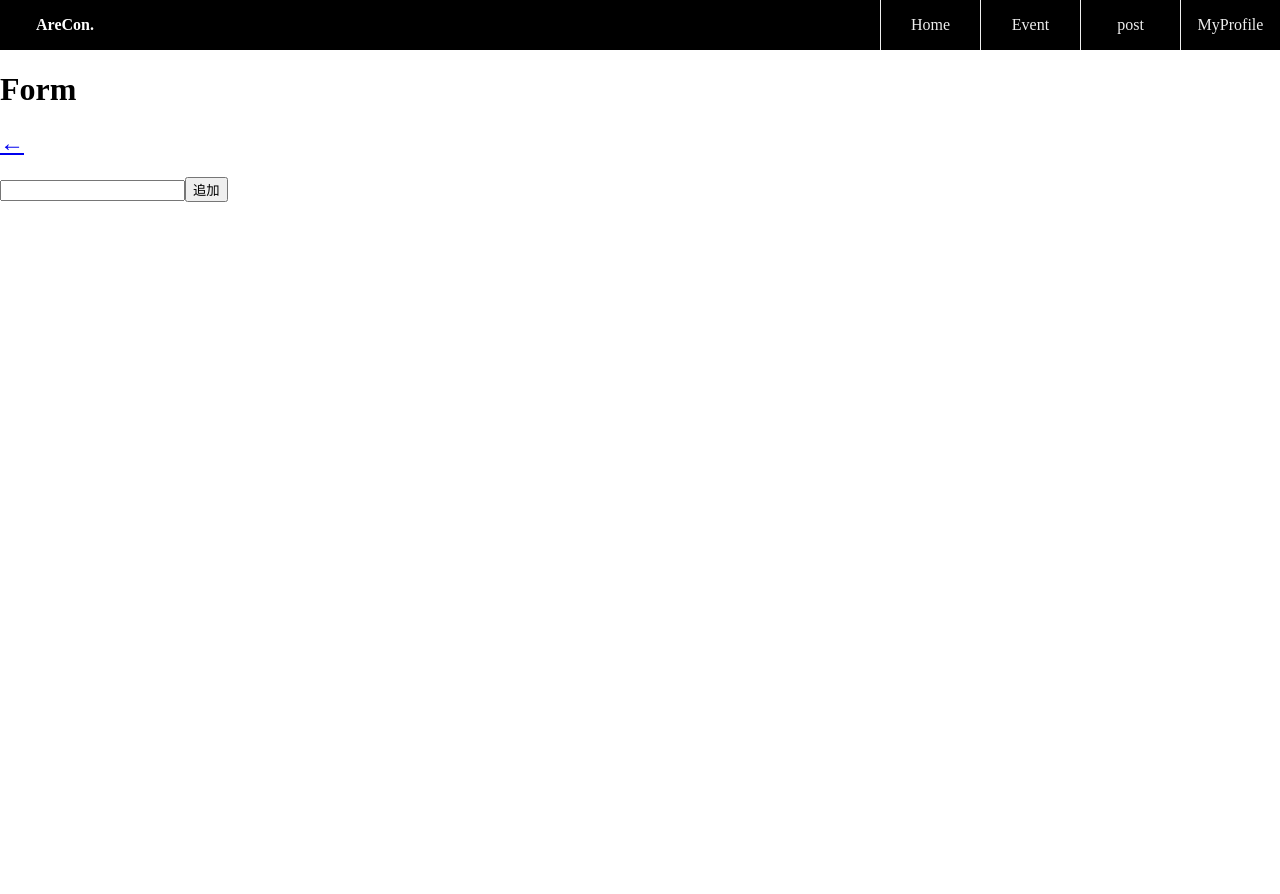
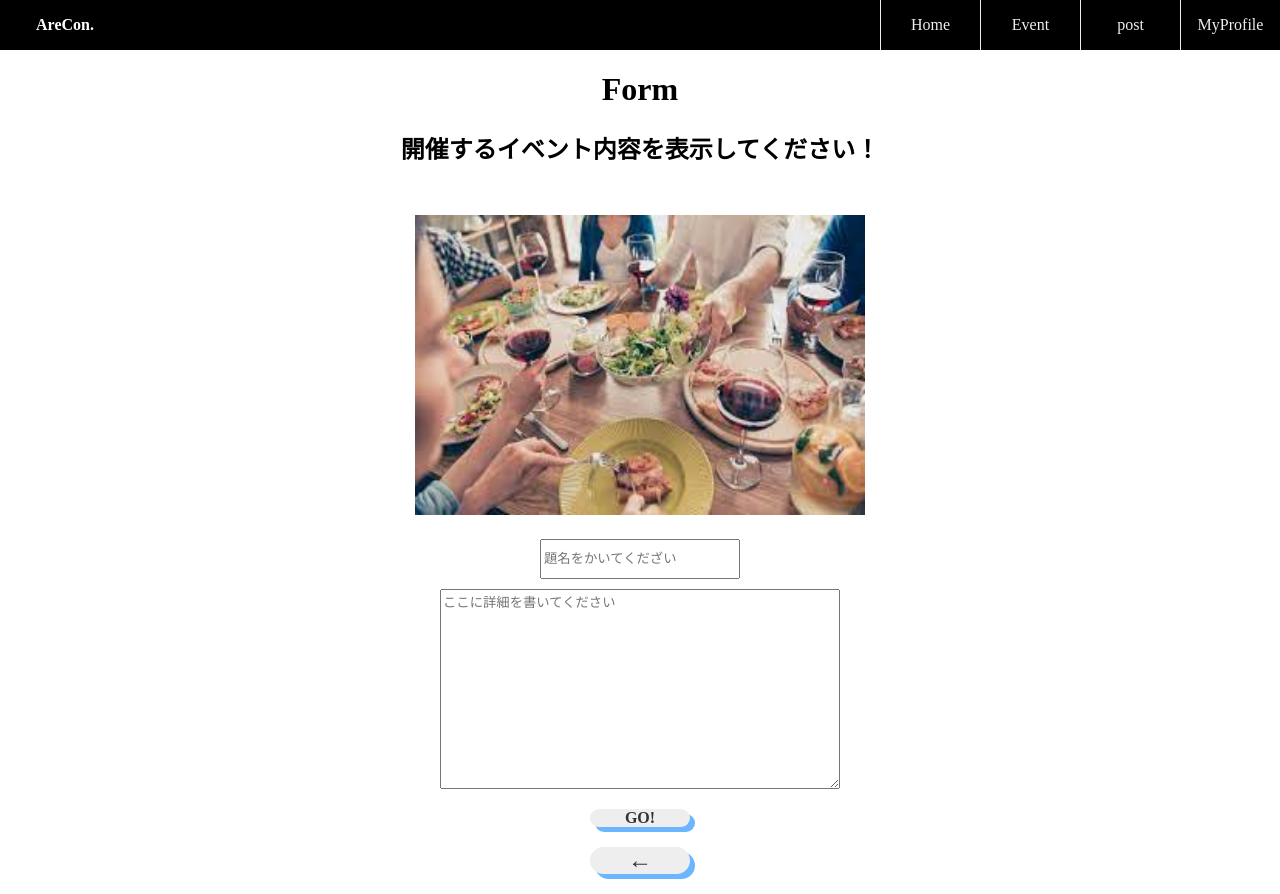
Before and after one commit to webex14-team-10/anualincome-100milion, a Vue app: page /eventform-view in a window 1280 px wide. Before the commit the page ends 800 px from the top, so only its background shows below. Built offline with nearby package versions, Linux system fonts and the light colour scheme.

Commit message:
eventの機能つけました

```diff
--- a/package.json
+++ b/package.json
@@ -13,7 +13,8 @@
     "firebase": "^9.8.2",
     "vue": "^3.2.13",
     "vue-axios": "^3.4.1",
-    "vue-router": "^4.0.3"
+    "vue-router": "^4.0.3",
+    "vue-sweetalert2": "^5.0.5"
   },
   "devDependencies": {
     "@babel/core": "^7.12.16",
--- a/src/router/index.js
+++ b/src/router/index.js
@@ -3,7 +3,7 @@ import HomeView from "../views/HomeView.vue";
 import MyProfile from "../views/MyProfile.vue";
 import PostView from "../views/PostView.vue";
 import FormView from "../views/FormView.vue";
-
+import EventpropView from "../views/EventpropView.vue";
 import EventView from "../views/EventView.vue";
 import EventFormView from "../views/EventFormView.vue";
 
@@ -32,11 +32,18 @@ const routes = [
     path: "/event-view",
     name: "EventView",
     component: EventView,
+    props: true,
   },
   {
     path: "/eventform-view",
     name: "EventFormView",
     component: EventFormView,
+  },
+  {
+    path: "/eventpropView.vue",
+    name: "EventpropView",
+    component: EventpropView,
+    props: true,
   },
 ];
 
--- a/src/views/EventFormView.vue
+++ b/src/views/EventFormView.vue
@@ -1,9 +1,45 @@
 <template>
-  <h1>Form</h1>
-  <h2><router-link to="/event-view">←</router-link></h2>
-  <div class="add-tweets-div">
-    <input class="add-tweets-input" type="text" v-model="textInput" />
-    <button class="add-tweets-button" v-on:click="pushinput">追加</button>
+  <div id="form-wrapper">
+    <h1>Form</h1>
+
+    <!-- <transition name="post-alert">
+      <b-alert v-show="post_message" variant="success" show
+        >内容が投稿されました！</b-alert
+      >
+    </transition> -->
+    <!-- <transition name="post-validataion">
+      <b-alert v-show="post_validation" variant="danger" show
+        >内容を入力して下さい</b-alert
+      >
+    </transition> -->
+    <div class="cord">
+      <h2>開催するイベント内容を表示してください！</h2>
+      <img
+        src="../assets/ホームパーティ画像.jpeg"
+        class="cord-img"
+        width="450"
+        height="300"
+      />
+      <div class="add-tweets-div">
+        <input
+          class="add-tweets-input"
+          v-model="textInput"
+          placeholder="題名をかいてくだざい"
+        /><br />
+        <textarea
+          class="add-twewts-textarea"
+          v-model="textarea"
+          placeholder="ここに詳細を書いてください"
+        ></textarea>
+      </div>
+      <div class="sub">
+        <div class="button_solid014s">
+          <a href="#" v-on:click="pushinput">GO!</a>
+          <h2><router-link to="/event-view">←</router-link></h2>
+        </div>
+        <!-- <button class="add-tweets-button" v-on:click="pushinput">追加</button> -->
+      </div>
+    </div>
   </div>
 </template>
 <script>
@@ -14,23 +50,80 @@ export default {
   data() {
     return {
       textInput: "",
+      textarea: "",
     };
   },
   methods: {
     pushinput() {
-      if (this.textInput === "") {
+      if (this.textInput === "" || this.textarea === "") {
         return;
       } else {
         var todo = {
           text: this.textInput,
+          textarea: this.textarea,
+          Star: 0,
         };
         console.log(todo);
         this.textInput = "";
-        addDoc(collection(db, "event"), {
-          data: todo,
-        });
+        this.textarea = "";
+        addDoc(collection(db, "event"), todo);
       }
     },
   },
 };
 </script>
+<style>
+#form-wrapper {
+  text-align: center;
+}
+img {
+  margin-top: 30px;
+  margin-bottom: 20px;
+}
+
+.add-tweets-input {
+  width: 200px;
+  height: 40px;
+  margin-bottom: 10px;
+}
+.add-twewts-textarea {
+  display: block;
+  margin: 0 auto;
+  width: 400px;
+  height: 200px;
+  margin-bottom: 20px;
+}
+
+.button_solid014s a {
+  background: #eee;
+  border-radius: 3px;
+  position: relative;
+  display: flex;
+  justify-content: center;
+  align-items: center;
+  margin: 0 auto;
+  max-width: 100px;
+  padding: 10px auto;
+  color: #313131;
+  transition: 0.3s ease-in-out;
+  font-weight: 600;
+  box-shadow: 5px 5px 0 #6bb6ff;
+  border-radius: 50px;
+  text-decoration: none;
+}
+.button_solid014s a:hover {
+  background-color: #b3d9ff;
+  box-shadow: 0 0 0;
+  transform: translate(5px, 5px);
+}
+.button_solid014s a:after {
+  position: absolute;
+  top: 50%;
+  right: 20px;
+  transition: 0.2s ease-in-out;
+
+  font-family: "Font Awesome 5 Free";
+  font-weight: 900;
+  transform: translateY(-50%);
+}
+</style>
--- a/src/views/EventView.vue
+++ b/src/views/EventView.vue
@@ -1,4 +1,5 @@
 <template>
+  <div class="content">
     <div id="posts-wrapper">
       <hr />
       <h2>みんなの投稿</h2>
@@ -13,20 +14,41 @@
 
     <div id="posts-tweets">
       <ul class="posts__container">
-      <li v-for="post in posttext" :key="post" class="memo">
+        <li v-for="post in posttext" :key="post">
+          <div class="memos">
             <div class="memo__text" v-bind:class="{ done: post }">
-          {{ post.data.text }}
+              {{ post.text }}
             </div>
             <button class="memo__delete" v-on:click="deleteinput(post)">
               削除
             </button>
+            <div class="memo-bar">
+              <div class="hert">
+                <div class="button_solid014">
+                  <a href="#" v-on:click="addStar(post)"
+                    >いいねボタン&emsp;→&emsp;{{ post.Star }}</a
+                  >
+                </div>
+
+                <button v-on:click="test(post)">詳細</button>
+                <div class="like"></div>
+              </div>
+            </div>
+          </div>
         </li>
       </ul>
+    </div>
   </div>
 </template>
 
 <script>
-import { collection, doc, getDocs, deleteDoc } from "firebase/firestore";
+import {
+  collection,
+  doc,
+  getDocs,
+  deleteDoc,
+  updateDoc,
+} from "firebase/firestore";
 import { db } from "@/firebase.js";
 export default {
   data() {
@@ -53,15 +75,73 @@ export default {
       console.log(post.id);
       await deleteDoc(doc(db, "event", post.id));
     },
+    async addStar(post) {
+      console.log("keisi");
+      await updateDoc(doc(db, "event", post.id), {
+        Star: (post.Star += 1),
+      });
+    },
+    test(post) {
+      this.$router.push({
+        name: "EventpropView",
+        params: post,
+      });
+    },
   },
 };
 </script>
 
 <style>
+.content {
+  text-align: center;
+}
+.memos {
+  background-color: rgb(53, 206, 141);
+  margin: 20px 50px;
+  border-radius: 30px;
+}
+
 li {
   list-style: none;
+}
+
+ul {
+  margin-left: -40px;
 }
 .form-text {
   text-decoration: none;
 }
+
+.button_solid014 a {
+  background: #eee;
+  border-radius: 3px;
+  position: relative;
+  display: flex;
+  justify-content: center;
+  align-items: center;
+  margin: 0 auto;
+  max-width: 220px;
+  padding: 10px auto;
+  color: #313131;
+  transition: 0.3s ease-in-out;
+  font-weight: 600;
+  box-shadow: 5px 5px 0 #6bb6ff;
+  border-radius: 50px;
+  text-decoration: none;
+}
+.button_solid014 a:hover {
+  background-color: #b3d9ff;
+  box-shadow: 0 0 0;
+  transform: translate(5px, 5px);
+}
+.button_solid014 a:after {
+  position: absolute;
+  top: 50%;
+  right: 20px;
+  transition: 0.2s ease-in-out;
+
+  font-family: "Font Awesome 5 Free";
+  font-weight: 900;
+  transform: translateY(-50%);
+}
 </style>
--- /dev/null
+++ b/src/views/EventpropView.vue
@@ -0,0 +1,14 @@
+<template>
+  <div>
+    {{ this.$route.params.textarea }}
+  </div>
+</template>
+
+<script>
+export default {
+  data() {
+    return {};
+  },
+  methods: {},
+};
+</script>
--- a/src/views/FormView.vue
+++ b/src/views/FormView.vue
@@ -1,9 +1,19 @@
 <template>
-  <h1>Form</h1>
-  <h2><router-link to="/post-view">←</router-link></h2>
-  <div class="add-tweets-div">
-    <input class="add-tweets-input" type="text" v-model="textInput" />
-    <button class="add-tweets-button" v-on:click="pushinput">追加</button>
+  <div id="form-wrapper">
+    <h1>Form</h1>
+
+    <div class="add-tweets-div">
+      <input
+        class="add-tweets-input"
+        type="text"
+        v-model="textInput"
+        placeholder="意見を入れる"
+      />
+      <div class="button_solid014s">
+        <a href="#" v-on:click="pushinput">GO!</a>
+        <h2><router-link to="/post-view">←</router-link></h2>
+      </div>
+    </div>
   </div>
 </template>
 <script>
@@ -33,3 +43,41 @@ export default {
   },
 };
 </script>
+<style>
+#form-wrapper {
+  text-align: center;
+}
+
+.button_solid014s a {
+  background: #eee;
+  border-radius: 3px;
+  position: relative;
+  display: flex;
+  justify-content: center;
+  align-items: center;
+  margin: 0 auto;
+  max-width: 100px;
+  padding: 10px auto;
+  color: #313131;
+  transition: 0.3s ease-in-out;
+  font-weight: 600;
+  box-shadow: 5px 5px 0 #6bb6ff;
+  border-radius: 50px;
+  text-decoration: none;
+}
+.button_solid014s a:hover {
+  background-color: #b3d9ff;
+  box-shadow: 0 0 0;
+  transform: translate(5px, 5px);
+}
+.button_solid014s a:after {
+  position: absolute;
+  top: 50%;
+  right: 20px;
+  transition: 0.2s ease-in-out;
+
+  font-family: "Font Awesome 5 Free";
+  font-weight: 900;
+  transform: translateY(-50%);
+}
+</style>
```
Also changed, not shown: src/assets/ホームパーティ画像.jpeg (added), 1 other file (tests, documents, lock files or other folders). Lines whose indentation alone changed are shown as unchanged.
